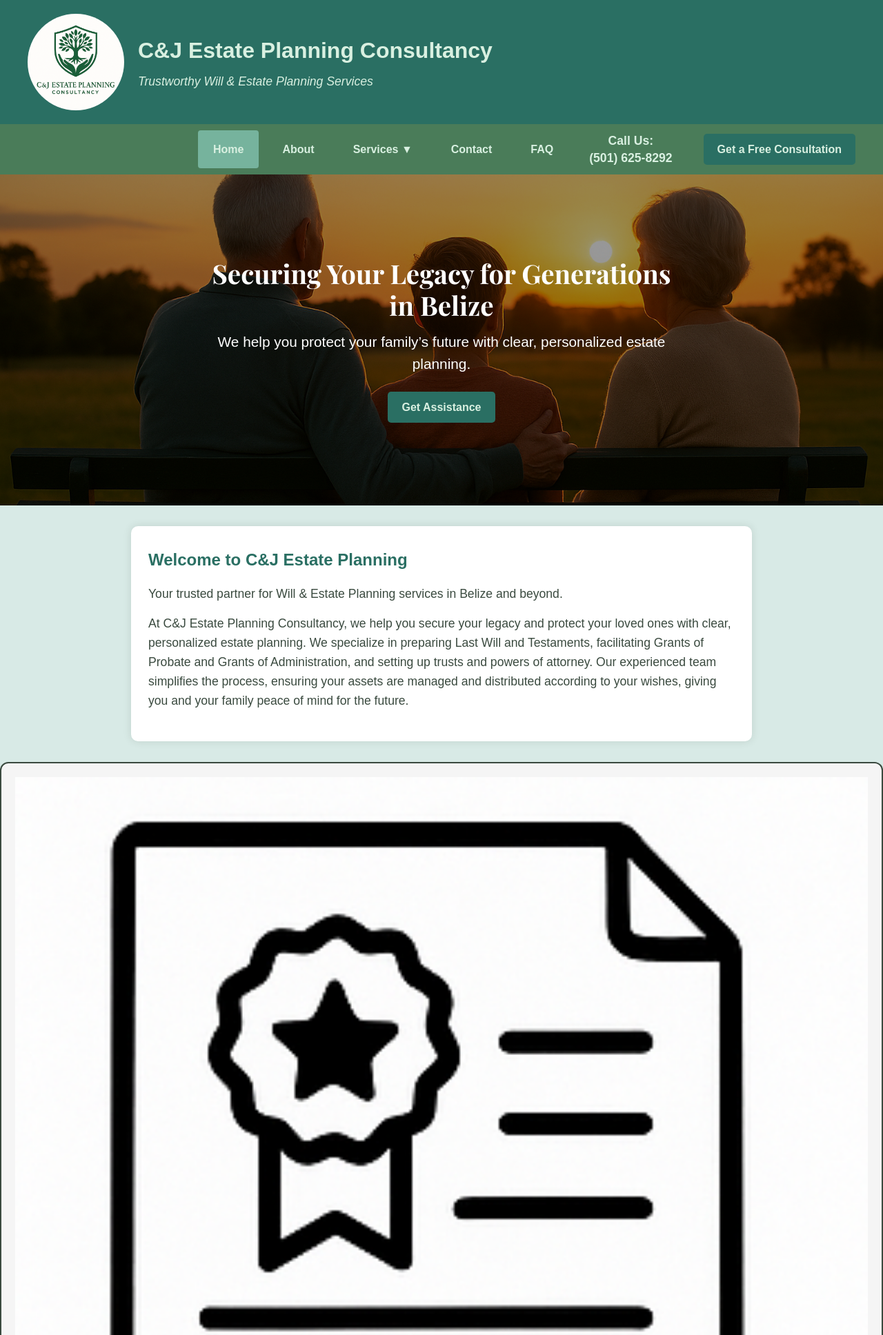
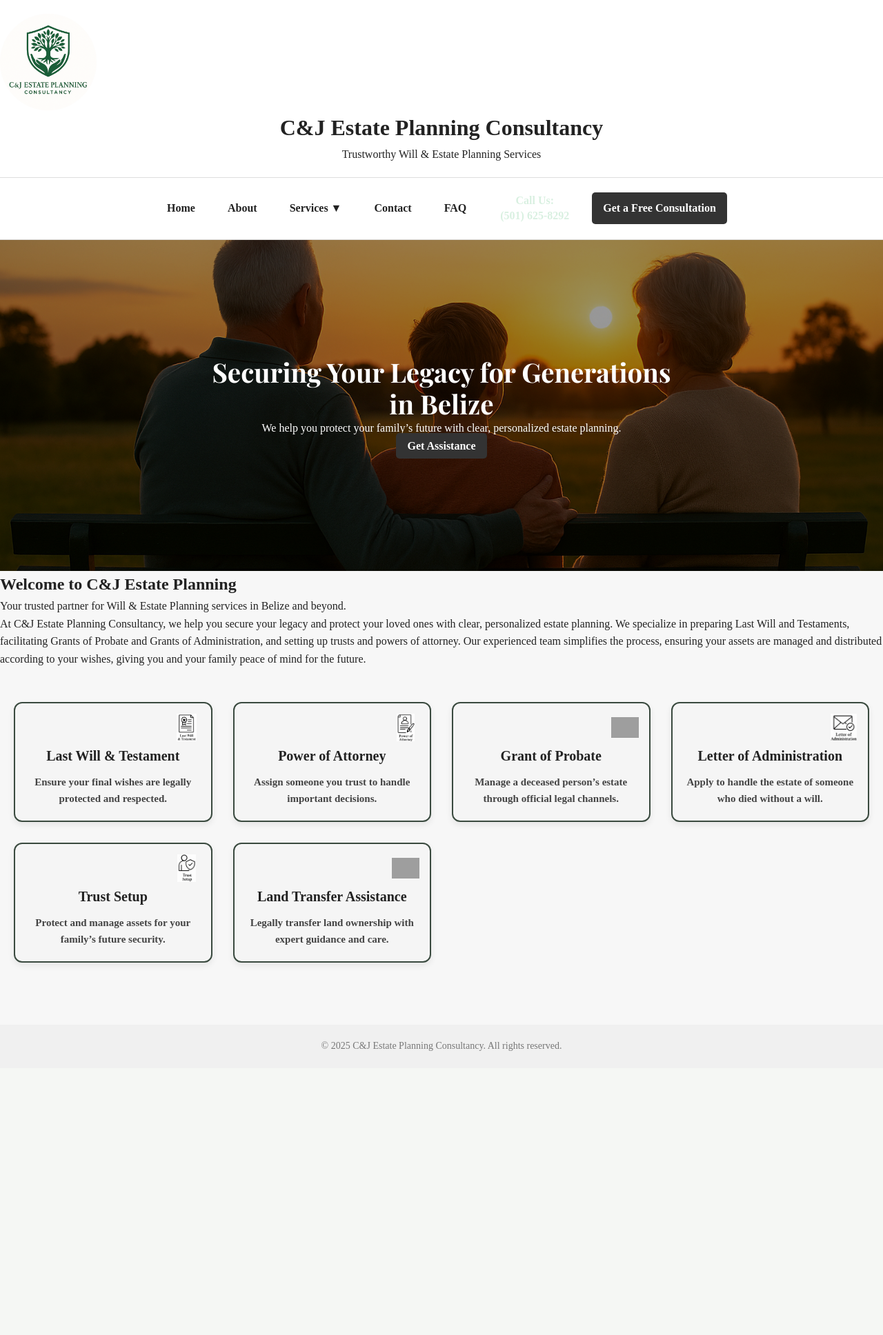
Before and after one commit to cheddy501/teddy-will-testament, a PHP site: page / in a window 1280 px wide. Shown: the top 1936 px of the page at 69% size. After the commit the page ends 1524 px from the top, so only its background shows below. Run offline with PHP 8.4, Linux system fonts and the light colour scheme; grey boxes are pictures that could not be loaded.

Commit message:
Update style.css

```diff
--- a/css/style.css
+++ b/css/style.css
@@ -5,150 +5,97 @@
   padding: 0;
 }
 
-/* Body */
+/* Global styles */
 body {
-  font-family: Arial, sans-serif;
-  background: #d8eae6;
-  color: #3a4a3f;
+  font-family: 'Times New Roman', serif;
+  background: #f7f7f7;
+  color: #222;
   line-height: 1.6;
+  padding: 0;
+  margin: 0;
+}
+
+a {
+  text-decoration: none;
+  color: inherit;
 }
 
 /* Header */
 header {
-  display: flex;
-  align-items: center;
-  background-color: #2a6f63;
-  padding: 20px 40px;
-  gap: 20px;
-  color: #d9f0e1;
+  text-align: center;
+  padding: 20px 0;
+  background-color: #ffffff;
+  border-bottom: 1px solid #ddd;
 }
 
-header img.logo {
+.logo {
+  height: 140px;
   width: 140px;
-  height: 140px;
   border-radius: 50%;
   object-fit: cover;
-  display: block;
-}
-
-header div {
-  display: flex;
-  flex-direction: column;
-}
-
-header h1 {
-  margin: 0;
-  font-size: 2em;
-}
-
-header p {
-  margin: 4px 0 0;
-  font-size: 1.1em;
-  font-style: italic;
 }
 
 /* Navigation */
 nav {
+  background-color: #ffffff;
   display: flex;
-  justify-content: flex-end;
-  background-color: #4a7c59;
   flex-wrap: wrap;
+  justify-content: center;
   align-items: center;
-  gap: 12px;
-  padding-right: 40px;
+  gap: 15px;
+  padding: 10px 20px;
+  border-bottom: 1px solid #ddd;
 }
 
-nav a,
-.dropdown > a {
-  color: #d9f0e1;
-  padding: 15px 22px;
-  text-decoration: none;
-  display: flex;
-  align-items: center;
-  cursor: pointer;
-  font-weight: 600;
-  border-radius: 4px;
-  transition: background-color 0.3s ease;
+nav a {
+  color: #222;
+  padding: 8px 16px;
+  font-weight: bold;
+  transition: background 0.3s;
 }
 
-nav a[aria-current="page"],
-.dropdown-content a[aria-current="page"] {
-  background-color: #76b39d;
-  font-weight: 700;
-}
-
-nav a:hover,
-nav a:focus,
-.dropdown:hover > a {
-  background-color: #76b39d;
-  outline: none;
+nav a:hover {
+  background-color: #eaeaea;
+  border-radius: 4px;
 }
 
 .dropdown {
   position: relative;
-  display: flex;
-  align-items: center;
 }
 
 .dropdown-content {
   display: none;
   position: absolute;
-  background-color: #4a7c59;
-  flex-direction: column;
+  background-color: #ffffff;
+  box-shadow: 0 2px 8px rgba(0, 0, 0, 0.1);
   min-width: 220px;
-  border-radius: 0 0 6px 6px;
-  box-shadow: 0 4px 8px rgba(0,0,0,0.1);
-  z-index: 10;
-  top: 100%;
-  left: 0;
+  z-index: 1000;
+}
+
+.dropdown:hover .dropdown-content {
+  display: block;
 }
 
 .dropdown-content a {
-  padding: 12px 16px;
-  text-align: left;
-  color: #d9f0e1;
-  font-weight: 500;
-  border-bottom: 1px solid #3a5a44;
-  transition: background-color 0.3s ease;
-  white-space: nowrap;
+  display: block;
+  padding: 10px 15px;
+  color: #222;
 }
 
-.dropdown-content a:last-child {
-  border-bottom: none;
+.cta-button {
+  background-color: #333;
+  color: #fff;
+  padding: 10px 16px;
+  border-radius: 5px;
+  font-weight: bold;
+  transition: background 0.3s;
 }
 
-.dropdown-content a:hover,
-.dropdown-content a:focus {
-  background-color: #76b39d;
+.cta-button:hover {
+  background-color: #111;
 }
 
-.dropdown:hover .dropdown-content,
-.dropdown:focus-within .dropdown-content {
-  display: flex;
-}
-
-/* Container */
-.container {
-  max-width: 900px;
-  background: #ffffff;
-  margin: 30px auto;
-  padding: 30px 25px;
-  border-radius: 10px;
-  box-shadow: 0 0 12px rgba(58,74,63,0.15);
-  color: #3a4a3f;
-}
-
-.container h2 {
-  margin-bottom: 15px;
-  color: #2a6f63;
-}
-
-.container p {
-  font-size: 1.1em;
-  margin-bottom: 15px;
-}
-
-/* Hero Banner */
+/* Hero banner */
 .hero-banner {
   position: relative;
   width: 100%;
@@ -158,8 +105,6 @@
   align-items: center;
   justify-content: center;
   text-align: center;
-  padding: 0 20px;
-  box-sizing: border-box;
 }
 
 .hero-banner::after {
@@ -179,180 +124,81 @@
 }
 
 .hero-content h2 {
+  font-family: 'Playfair Display', serif;
+  font-weight: 700;
   font-size: 2.4em;
-  margin-bottom: 15px;
+  color: #ffffff;
   line-height: 1.2;
 }
 
-.hero-content p {
-  font-size: 1.3em;
-  margin-bottom: 25px;
-  line-height: 1.5;
+@media (max-width: 768px) {
+  .hero-content h2 {
+    font-size: 1.8em;
+  }
 }
 
-/* CTA Buttons */
-.cta-button,
-.cta-consultation {
-  background-color: #2a6f63;
-  color: #d9f0e1;
-  padding: 10px 20px;
-  text-decoration: none;
-  font-weight: bold;
-  border-radius: 5px;
-  transition: background-color 0.3s ease;
-  display: inline-block;
+/* Services Grid */
+.services-grid {
+  display: grid;
+  grid-template-columns: repeat(auto-fit, minmax(280px, 1fr));
+  gap: 30px;
+  padding: 50px 20px;
+  background-color: #f7f7f7;
 }
 
-.cta-button:hover,
-.cta-consultation:hover {
-  background-color: #76b39d;
-}
-
-/* Phone Styling */
-.call-us {
-  color: #d9f0e1;
-  font-weight: 600;
-  font-size: 1.1em;
-  margin-right: 15px;
-  text-align: center;
-  display: flex;
-  flex-direction: column;
-  justify-content: center;
-  user-select: none;
-}
-
-.phone-number {
-  color: #ffffff;
-  font-weight: 700;
-  font-size: 1.3em;
-  margin-top: 4px;
-  user-select: text;
-}
-
-/* Form Styles */
-form {
-  max-width: 500px;
-  margin: 20px auto;
-  display: flex;
-  flex-direction: column;
-}
-
-input,
-textarea {
-  padding: 12px 15px;
-  margin-bottom: 15px;
-  border: 1px solid #a3b09a;
-  border-radius: 6px;
-  font-size: 1em;
-  font-family: inherit;
-  transition: border-color 0.3s ease;
-}
-
-input:focus,
-textarea:focus {
-  border-color: #2a6f63;
-  outline: none;
-}
-
-button {
-  background-color: #2a6f63;
-  color: #d9f0e1;
-  padding: 12px 20px;
-  border: none;
-  border-radius: 6px;
-  cursor: pointer;
-  font-weight: 600;
-  font-size: 1em;
-  transition: background-color 0.3s ease;
-}
-
-button:hover {
-  background-color: #76b39d;
-}
-
-/* Services Box Layout */
-.services-boxes {
-  display: grid;
-  grid-template-columns: repeat(auto-fit, minmax(260px, 1fr));
-  gap: 25px;
-  padding: 40px;
-  max-width: 1200px;
-  margin: 0 auto;
-  font-family: 'Times New Roman', Times, serif;
-}
-
+/* Service Box */
 .service-box {
-  background-color: #f5f5f5;
-  border: 2px solid #3a4a3f;
-  padding: 25px 20px;
-  border-radius: 12px;
-  box-shadow: 0 4px 10px rgba(0, 0, 0, 0.06);
-  transition: background-color 0.3s ease, transform 0.2s ease;
-  text-decoration: none;
-  display: flex;
-  flex-direction: column;
-  justify-content: center;
-  font-family: 'Times New Roman', Times, serif;
+  position: relative;
+  background-color: #ffffff;
+  border: 1px solid #ccc;
+  border-radius: 8px;
+  padding: 25px 20px 30px;
+  box-shadow: 0 4px 10px rgba(0,0,0,0.08);
+  transition: transform 0.2s ease-in-out;
+  overflow: hidden;
+  font-family: 'Times New Roman', serif;
 }
 
 .service-box:hover {
-  background-color: #e0eee9;
-  transform: translateY(-4px);
+  transform: translateY(-5px);
 }
 
-.service-title {
-  font-size: 1.3em;
-  font-weight: bold;
-  color: #2a6f63;
-  margin-bottom: 8px;
-  text-align: center;
-  font-family: 'Times New Roman', Times, serif;
+/* Service Icon */
+.service-icon {
+  position: absolute;
+  top: 15px;
+  right: 15px;
+  width: 40px;
+  height: 40px;
+  object-fit: contain;
 }
 
-.service-desc {
-  font-size: 1em;
-  color: #3a4a3f;
-  text-align: center;
-  line-height: 1.4;
-  font-family: 'Times New Roman', Times, serif;
+/* Text in Boxes */
+.service-box h3 {
+  font-size: 20px;
+  font-weight: bold;
+  margin-top: 40px;
+  margin-bottom: 10px;
+}
+
+.service-box p {
+  font-size: 15px;
+  color: #444;
+}
+
+/* Clickable Overlay */
+.overlay-link {
+  position: absolute;
+  inset: 0;
+  z-index: 5;
 }
 
 /* Footer */
 footer {
-  background-color: #2a6f63;
-  color: #d9f0e1;
+  background-color: #f0f0f0;
   text-align: center;
-  padding: 18px 20px;
-  font-size: 0.9em;
+  padding: 20px;
   margin-top: 40px;
-  border-radius: 0 0 10px 10px;
+  font-size: 14px;
+  color: #777;
 }
-
-/* Responsive */
-@media (max-width: 768px) {
-  .hero-banner {
-    height: 40vh;
-  }
-  .hero-content h2 {
-    font-size: 1.8em;
-  }
-  .hero-content p {
-    font-size: 1.1em;
-  }
-}
-
-@media (max-width: 600px) {
-  nav {
-    flex-direction: column;
-  }
-  nav a, .dropdown > a {
-    padding: 12px 15px;
-    width: 100%;
-    justify-content: center;
-  }
-  .dropdown-content {
-    position: static;
-    box-shadow: none;
-    border-radius: 0;
-  }
-}
```
